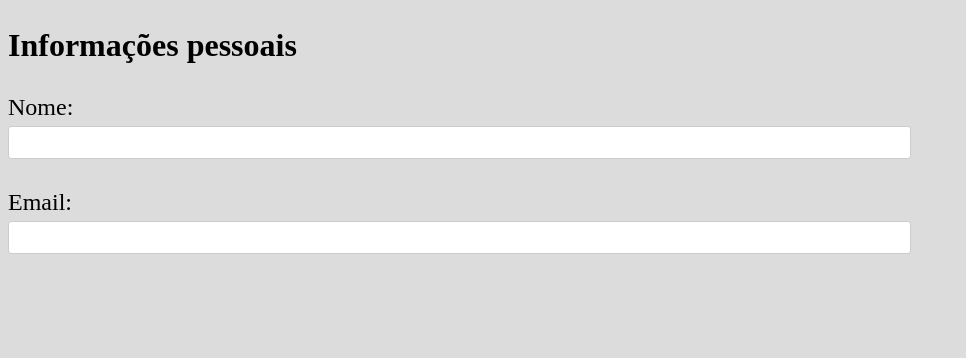
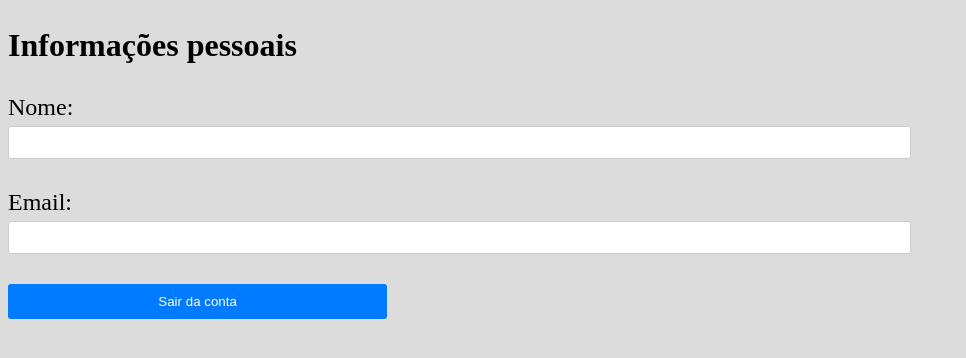
Before and after one commit to GabrielH89/my_gallery, a React (Vite) app in the folder frontend/: page /personalProfile in a window 1280 px wide. Shown: the top 358 px of the page, without its empty margins (0-966 px from the left). Built offline with nearby package versions, Linux system fonts and the light colour scheme; no server answers.

Commit message:
Implement logout in PersonalProfile page

```diff
--- a/frontend/src/components/user/PersonalProfile.tsx
+++ b/frontend/src/components/user/PersonalProfile.tsx
@@ -1,10 +1,12 @@
 import axios from "axios";
 import { useState, useEffect } from "react";
 import "../../styles/personalProfile.css";
+import { useNavigate } from "react-router-dom";
 
 function PersonalProfile() {
-   const [userName, setUserName] = useState("");
-   const [userEmail, setUserEmail] = useState("");
+    const [userName, setUserName] = useState("");
+    const [userEmail, setUserEmail] = useState("");
+    const navigate = useNavigate();
 
     useEffect(() => {
         const fetchData = async () => {
@@ -27,6 +29,11 @@ function PersonalProfile() {
         fetchData();
     }, []);
 
+    const logout = () => {
+        localStorage.removeItem('token');
+        navigate("/");
+    }
+
     return (
         <div>
             <h2>Informações pessoais</h2>
@@ -37,6 +44,7 @@ function PersonalProfile() {
                 <label htmlFor="email">Email:</label>
                 <input type="email" id="email" value={userEmail} readOnly />
 
+                <button onClick={logout}>Sair da conta</button>
             </form>
         </div>
     );
--- a/frontend/src/styles/personalProfile.css
+++ b/frontend/src/styles/personalProfile.css
@@ -11,3 +11,8 @@ label {
 #email {
     width: 70%;
 }
+
+button {
+    margin-top: 30px;
+    width: 30%;
+}
```
Also changed, not shown: frontend/src/App.tsx (+3 -4 lines).
